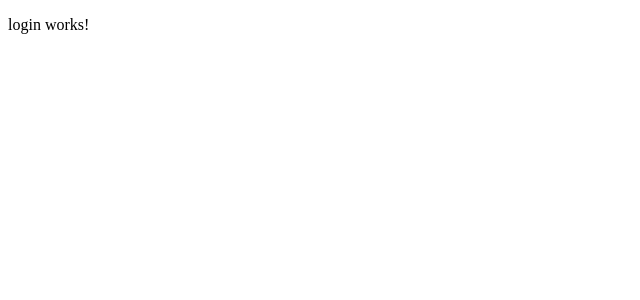
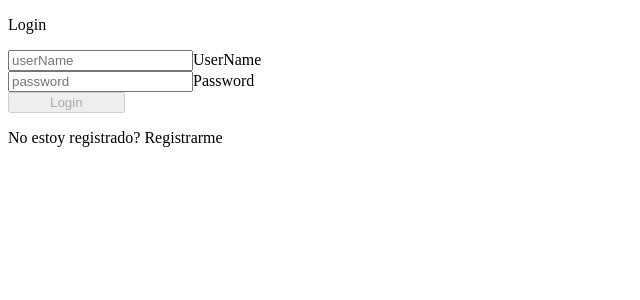
Before and after one commit to granadalook/socialWires-FRONT-END, an Angular app: page / in a window 1280 px wide. Shown: the top 300 px of the page, without its empty margins (0-640 px from the left). Built offline with nearby package versions, Linux system fonts and the light colour scheme.

Commit message:
ADD/ se agrega el modulo de login   con guardado en local storage

```diff
--- a/src/app/components/login/components/login/login.component.html
+++ b/src/app/components/login/components/login/login.component.html
@@ -1 +1,47 @@
-<p>login works!</p>
+<section>
+  <form [formGroup]="formularioLogin" (ngSubmit)="login(formularioLogin.value)">
+    <div class="divider d-flex align-items-center my-4">
+      <p class="text-center fw-bold mx-3 mb-0 fs-5">Login</p>
+    </div>
+
+    <div class="form-outline mb-4">
+      <input
+        formControlName="userName"
+        placeholder="userName"
+        type="text"
+        id="form1Example1"
+        class="form-control form-control-lg"
+      />
+      <label class="form-label" for="form1Example1">UserName</label>
+    </div>
+
+    <div class="form-outline mb-4">
+      <input
+        formControlName="password"
+        placeholder="password"
+        type="password"
+        id="form3Example3"
+        class="form-control form-control-lg"
+      />
+      <label class="form-label" for="form3Example3">Password</label>
+    </div>
+
+    <div class="text-center text-lg-start mt-4 pt-2">
+      <button
+        (click)="login(formularioLogin.value)"
+        [disabled]="formularioLogin.invalid"
+        type="button"
+        class="btn btn-primary btn-lg"
+        style="padding-left: 2.5rem; padding-right: 2.5rem"
+      >
+        Login
+      </button>
+      <p class="small fw-bold mt-2 pt-1 mb-0 registro">
+        No estoy registrado?
+        <a (click)="registro()" class="link-danger" aria-label="Registrarme"
+          >Registrarme</a
+        >
+      </p>
+    </div>
+  </form>
+</section>
--- a/src/app/components/login/components/login/login.component.ts
+++ b/src/app/components/login/components/login/login.component.ts
@@ -1,10 +1,50 @@
+import { HttpErrorResponse } from '@angular/common/http';
 import { Component } from '@angular/core';
+import {
+  UntypedFormBuilder,
+  UntypedFormGroup,
+  Validators,
+} from '@angular/forms';
+import { Router } from '@angular/router';
+import { LoginService } from 'src/app/core/services/login/login.service';
+import { SesionService } from 'src/app/core/services/sesion.storage/sesion.service';
+import { Ilogin } from 'src/app/models/Login.model';
 
 @Component({
   selector: 'app-login',
   templateUrl: './login.component.html',
-  styleUrls: ['./login.component.scss']
+  styleUrls: ['./login.component.scss'],
 })
 export class LoginComponent {
+  constructor(
+    private formBuilder: UntypedFormBuilder,
+    private loginService: LoginService,
+    private route: Router,
+    private sesionStorage: SesionService
+  ) {}
+  formularioLogin: UntypedFormGroup = this.formBuilder.group({
+    userName: ['', [Validators.required]],
+    password: ['', [Validators.required]],
+  });
 
+  login(loginUser: Ilogin) {
+    this.loginService.login(loginUser).subscribe({
+      next: (res) => {
+        if (res) {
+          this.sesionStorage.setJwt(res.access_token);
+          this.sesionStorage.setUserName(res.user.userName);
+          this.formularioLogin.reset();
+          //this.route.navigate(['']);
+        }
+      },
+      error: (error: HttpErrorResponse) => {
+        if (error.status === 302 || error.status === 401) {
+          console.log('Usuario u contraseña no coinciden');
+        }
+      },
+    });
+  }
+  registro() {
+    this.route.navigate(['register']);
+  }
 }
--- a/src/app/core/services/login/login.service.ts
+++ b/src/app/core/services/login/login.service.ts
@@ -1,9 +1,28 @@
+import { HttpClient } from '@angular/common/http';
 import { Injectable } from '@angular/core';
+import { BehaviorSubject, tap } from 'rxjs';
+import { Ilogin } from 'src/app/models/Login.model';
+import { ILoginRest } from 'src/app/models/LoginRes.model';
+import { environment } from 'src/environments/envitonmetns';
 
 @Injectable({
-  providedIn: 'root'
+  providedIn: 'root',
 })
 export class LoginService {
+  private user = new BehaviorSubject<ILoginRest>({} as ILoginRest);
+  public user$ = this.user.asObservable();
+  constructor(private http: HttpClient) {}
 
-  constructor() { }
+  login(userAndPassword: Ilogin) {
+    return this.http
+      .post<ILoginRest>(
+        `${environment.Url_Base}${environment.Login} `,
+        userAndPassword
+      )
+      .pipe(
+        tap((res) => {
+          this.user.next(res);
+        })
+      );
+  }
 }
--- /dev/null
+++ b/src/app/core/services/sesion.storage/sesion.service.ts
@@ -0,0 +1,28 @@
+import { Injectable } from '@angular/core';
+const JWT_KEY = 'JWT';
+const USERNAME_KEY = 'UserName';
+
+@Injectable({
+  providedIn: 'root',
+})
+export class SesionService {
+  constructor() {}
+  setJwt(jwt: string) {
+    window.sessionStorage.removeItem(JWT_KEY);
+    window.sessionStorage.setItem(JWT_KEY, jwt);
+  }
+  getJwt(): string | null {
+    return sessionStorage.getItem(JWT_KEY);
+  }
+  setUserName(userName: string) {
+    window.sessionStorage.removeItem(USERNAME_KEY);
+    window.sessionStorage.setItem(USERNAME_KEY, userName);
+  }
+  getUserName() {
+    return sessionStorage.getItem(USERNAME_KEY);
+  }
+
+  logOut() {
+    window.sessionStorage.clear();
+  }
+}
--- /dev/null
+++ b/src/app/models/Login.model.ts
@@ -0,0 +1,4 @@
+export interface Ilogin {
+  userName: string;
+  password: string;
+}
--- /dev/null
+++ b/src/app/models/LoginRes.model.ts
@@ -0,0 +1,6 @@
+import { Iuser } from './User.model';
+
+export interface ILoginRest {
+  access_token: string;
+  user: Iuser;
+}
--- a/src/environments/envitonmetns.ts
+++ b/src/environments/envitonmetns.ts
@@ -1,4 +1,5 @@
 export const environment = {
   Url_Base: 'http://192.168.20.43:3000/',
   Usuario: 'users',
+  Login: 'login/login',
 };
```
Also changed, not shown: src/app/components/login/login.module.ts (+4 -9 lines), 1 other file (tests, documents, lock files or other folders).
